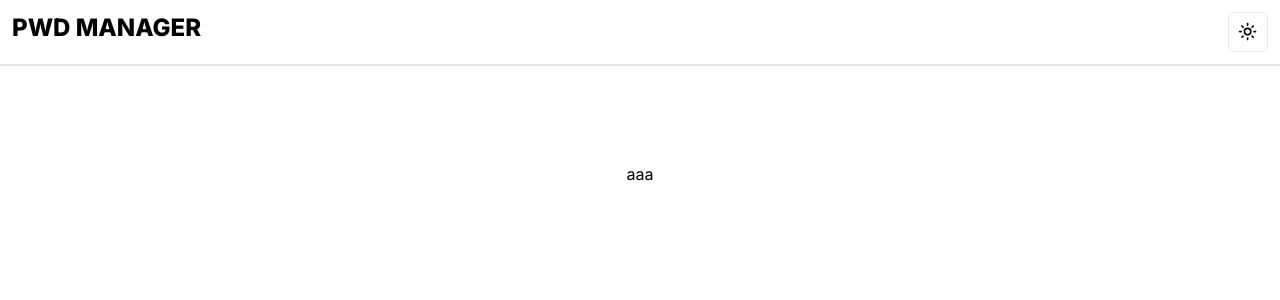
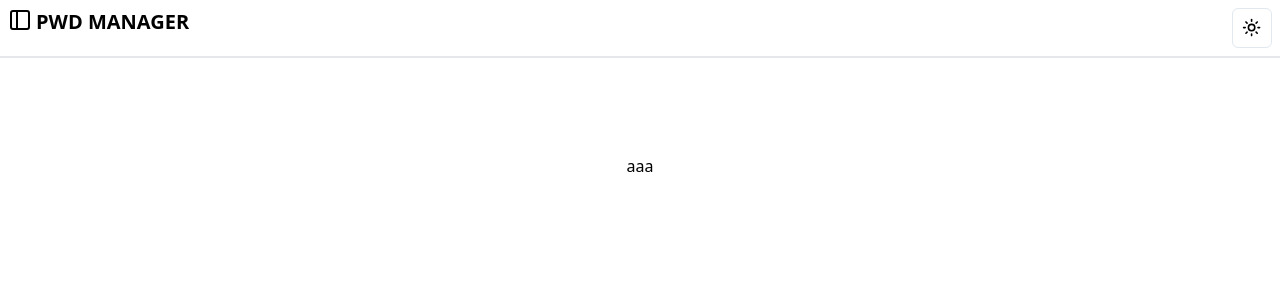
Before and after one commit to estherogami/password-manager, a Next.js app: page / in a window 1280 px wide. Shown: the top 300 px of the page. Built offline with nearby package versions, Linux system fonts and the light colour scheme.

Commit message:
added sidebar and changed some styles

```diff
--- a/app/layout.tsx
+++ b/app/layout.tsx
@@ -5,6 +5,7 @@ import "./globals.css";
 import { ThemeProvider } from "@/components/theme/theme-provider"
 import { ToggleTheme } from "@/components/theme/toggle-theme";
 import { UserButton } from "@clerk/nextjs";
+import { Sidebar } from "lucide-react";
 
 const inter = Inter({ subsets: ["latin"] });
 
@@ -20,18 +21,18 @@ export default function RootLayout({
 }>) {
   return (
     <ClerkProvider>
-      <html lang="en">
-        <body className={inter.className}>
+      <html lang="en" className="h-full">
+        <body className="h-full">
           <ThemeProvider
             attribute="class"
             defaultTheme="system"
             enableSystem
             disableTransitionOnChange
           >
-            <div className="p-3 border-b-2">
+            <div className="p-2 border-b-2">
               <nav className="flex flex-wrap flex-row justify-between">
-                <div className="text-2xl font-extrabold uppercase">
-                  Pwd Manager
+                <div className="text-xl font-extrabold uppercase flex gap-1">
+                  <Sidebar /> Pwd Manager
                 </div>
                 <div className="flex flex-wrap flex-row justify-end gap-5 ">
                   <ToggleTheme />
--- a/package.json
+++ b/package.json
@@ -51,6 +51,7 @@
     "react-day-picker": "^8.10.0",
     "react-dom": "^18",
     "react-hook-form": "^7.51.0",
+    "react-icons": "^5.0.1",
     "react-resizable-panels": "^2.0.12",
     "sonner": "^1.4.3",
     "tailwind-merge": "^2.2.1",
```
Also changed, not shown: 1 other file (tests, documents, lock files or other folders).
